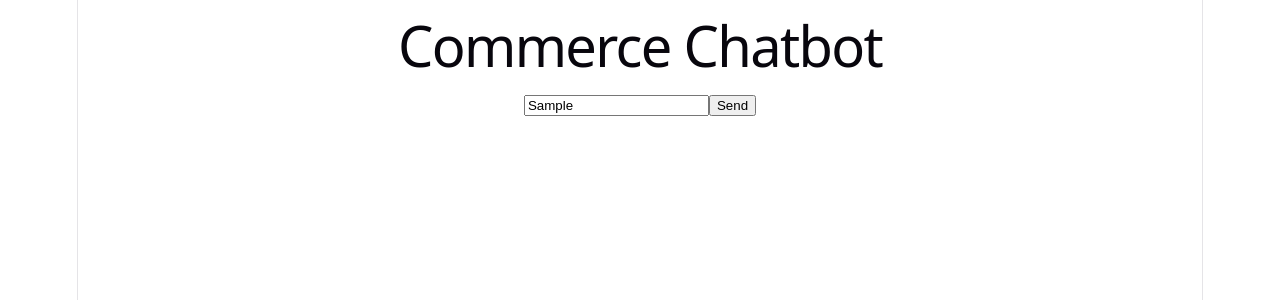
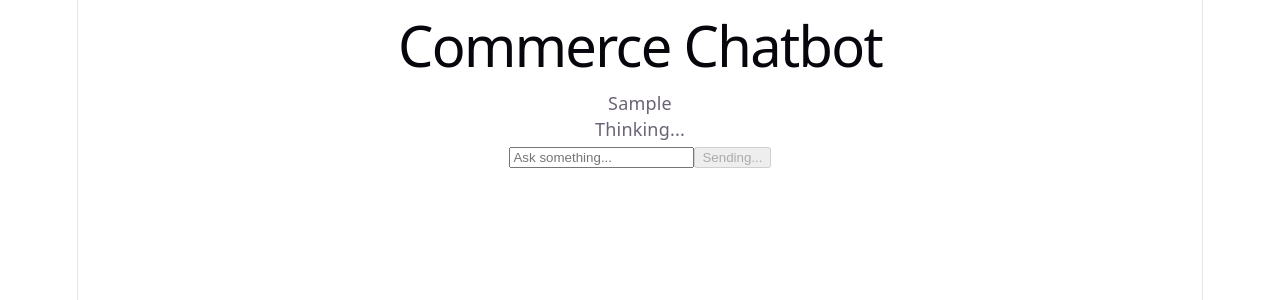
Before and after one commit to PrathmeshDhapate/Ecommerce-Chatbot, a React app in the folder frontend/: page / in a window 1280 px wide. Both pictures are taken after typing "Sample" into the empty fields and a click on the button "Send". Shown: the top 300 px of the page. Built offline with nearby package versions, Linux system fonts and the light colour scheme; no server answers; the HTML template or start-up script is replaced by a standard one.

Commit message:
Improve React Chatbot UI and loading state

```diff
--- a/frontend/src/App.css
+++ b/frontend/src/App.css
@@ -1,184 +1,52 @@
-.counter {
-  font-size: 16px;
-  padding: 5px 10px;
-  border-radius: 5px;
-  color: var(--accent);
-  background: var(--accent-bg);
-  border: 2px solid transparent;
-  transition: border-color 0.3s;
-  margin-bottom: 24px;
-
-  &:hover {
-    border-color: var(--accent-border);
-  }
-  &:focus-visible {
-    outline: 2px solid var(--accent);
-    outline-offset: 2px;
-  }
+#root {
+  width: 100%;
 }
 
-.hero {
-  position: relative;
-
-  .base,
-  .framework,
-  .vite {
-    inset-inline: 0;
-    margin: 0 auto;
-  }
-
-  .base {
-    width: 170px;
-    position: relative;
-    z-index: 0;
-  }
-
-  .framework,
-  .vite {
-    position: absolute;
-  }
-
-  .framework {
-    z-index: 1;
-    top: 34px;
-    height: 28px;
-    transform: perspective(2000px) rotateZ(300deg) rotateX(44deg) rotateY(39deg)
-      scale(1.4);
-  }
-
-  .vite {
-    z-index: 0;
-    top: 107px;
-    height: 26px;
-    width: auto;
-    transform: perspective(2000px) rotateZ(300deg) rotateX(40deg) rotateY(39deg)
-      scale(0.8);
-  }
+.chat-container {
+  width: 700px;
+  max-width: 90%;
+  margin: 40px auto;
 }
 
-#center {
+h1 {
+  text-align: center;
+}
+
+.messages {
   display: flex;
   flex-direction: column;
-  gap: 25px;
-  place-content: center;
-  place-items: center;
-  flex-grow: 1;
-
-  @media (max-width: 1024px) {
-    padding: 32px 20px 24px;
-    gap: 18px;
-  }
+  gap: 12px;
+  min-height: 400px;
+  margin: 30px 0;
 }
 
-#next-steps {
-  display: flex;
-  border-top: 1px solid var(--border);
-  text-align: left;
-
-  & > div {
-    flex: 1 1 0;
-    padding: 32px;
-    @media (max-width: 1024px) {
-      padding: 24px 20px;
-    }
-  }
-
-  .icon {
-    margin-bottom: 16px;
-    width: 22px;
-    height: 22px;
-  }
-
-  @media (max-width: 1024px) {
-    flex-direction: column;
-    text-align: center;
-  }
+.message {
+  padding: 12px 16px;
+  border-radius: 14px;
+  max-width: 70%;
+  line-height: 1.5;
 }
 
-#docs {
-  border-right: 1px solid var(--border);
-
-  @media (max-width: 1024px) {
-    border-right: none;
-    border-bottom: 1px solid var(--border);
-  }
+.message.user {
+  align-self: flex-end;
 }
 
-#next-steps ul {
-  list-style: none;
-  padding: 0;
-  display: flex;
-  gap: 8px;
-  margin: 32px 0 0;
-
-  .logo {
-    height: 18px;
-  }
-
-  a {
-    color: var(--text-h);
-    font-size: 16px;
-    border-radius: 6px;
-    background: var(--social-bg);
-    display: flex;
-    padding: 6px 12px;
-    align-items: center;
-    gap: 8px;
-    text-decoration: none;
-    transition: box-shadow 0.3s;
-
-    &:hover {
-      box-shadow: var(--shadow);
-    }
-    .button-icon {
-      height: 18px;
-      width: 18px;
-    }
-  }
-
-  @media (max-width: 1024px) {
-    margin-top: 20px;
-    flex-wrap: wrap;
-    justify-content: center;
-
-    li {
-      flex: 1 1 calc(50% - 8px);
-    }
-
-    a {
-      width: 100%;
-      justify-content: center;
-      box-sizing: border-box;
-    }
-  }
+.message.assistant {
+  align-self: flex-start;
 }
 
-#spacer {
-  height: 88px;
-  border-top: 1px solid var(--border);
-  @media (max-width: 1024px) {
-    height: 48px;
-  }
+.input-area {
+  display: flex;
+  gap: 10px;
 }
 
-.ticks {
-  position: relative;
-  width: 100%;
+.input-area input {
+  flex: 1;
+  padding: 12px;
+  font-size: 16px;
+}
 
-  &::before,
-  &::after {
-    content: '';
-    position: absolute;
-    top: -4.5px;
-    border: 5px solid transparent;
-  }
-
-  &::before {
-    left: 0;
-    border-left-color: var(--border);
-  }
-  &::after {
-    right: 0;
-    border-right-color: var(--border);
-  }
+.input-area button {
+  padding: 12px 20px;
+  cursor: pointer;
 }
--- a/frontend/src/App.jsx
+++ b/frontend/src/App.jsx
@@ -1,11 +1,28 @@
 import { useState } from "react";
 
 function App() {
-
   const [message, setMessage] = useState("");
-  const [answer, setAnswer] = useState("");
+  const [messages, setMessages] = useState([]);
+  const [loading, setLoading] = useState(false);
 
   async function sendMessage() {
+    if (!message.trim() || loading) {
+      return;
+    }
+
+    const userMessage = message;
+
+    // Show user's message immediately
+    setMessages((previousMessages) => [
+      ...previousMessages,
+      {
+        role: "user",
+        content: userMessage,
+      },
+    ]);
+
+    setMessage("");
+    setLoading(true);
 
     const response = await fetch("http://127.0.0.1:8000/chat", {
       method: "POST",
@@ -13,31 +30,69 @@ function App() {
         "Content-Type": "application/json",
       },
       body: JSON.stringify({
-        message: message,
+        message: userMessage,
       }),
     });
 
     const data = await response.json();
 
-    setAnswer(data.answer);
+    // Add bot response
+    setMessages((previousMessages) => [
+      ...previousMessages,
+      {
+        role: "assistant",
+        content: data.answer,
+      },
+    ]);
+
+    setLoading(false);
   }
 
   return (
-    <div>
+    <div className="chat-container">
 
       <h1>Commerce Chatbot</h1>
+
+      <div className="messages">
+
+        {messages.map((msg, index) => (
+          <div
+            key={index}
+            className={`message ${msg.role}`}
+          >
+            {msg.content}
+          </div>
+        ))}
+
+        {loading && (
+          <div className="message assistant">
+            Thinking...
+          </div>
+        )}
+
+      </div>
+
+      <div className="input-area">
 
         <input
           value={message}
           onChange={(event) => setMessage(event.target.value)}
+          onKeyDown={(event) => {
+            if (event.key === "Enter") {
+              sendMessage();
+            }
+          }}
           placeholder="Ask something..."
         />
 
-      <button onClick={sendMessage}>
-        Send
+        <button
+          onClick={sendMessage}
+          disabled={loading}
+        >
+          {loading ? "Sending..." : "Send"}
         </button>
 
-      <p>{answer}</p>
+      </div>
 
     </div>
   );
```
Also changed, not shown: 1 other file (tests, documents, lock files or other folders). Lines whose indentation alone changed are shown as unchanged.
